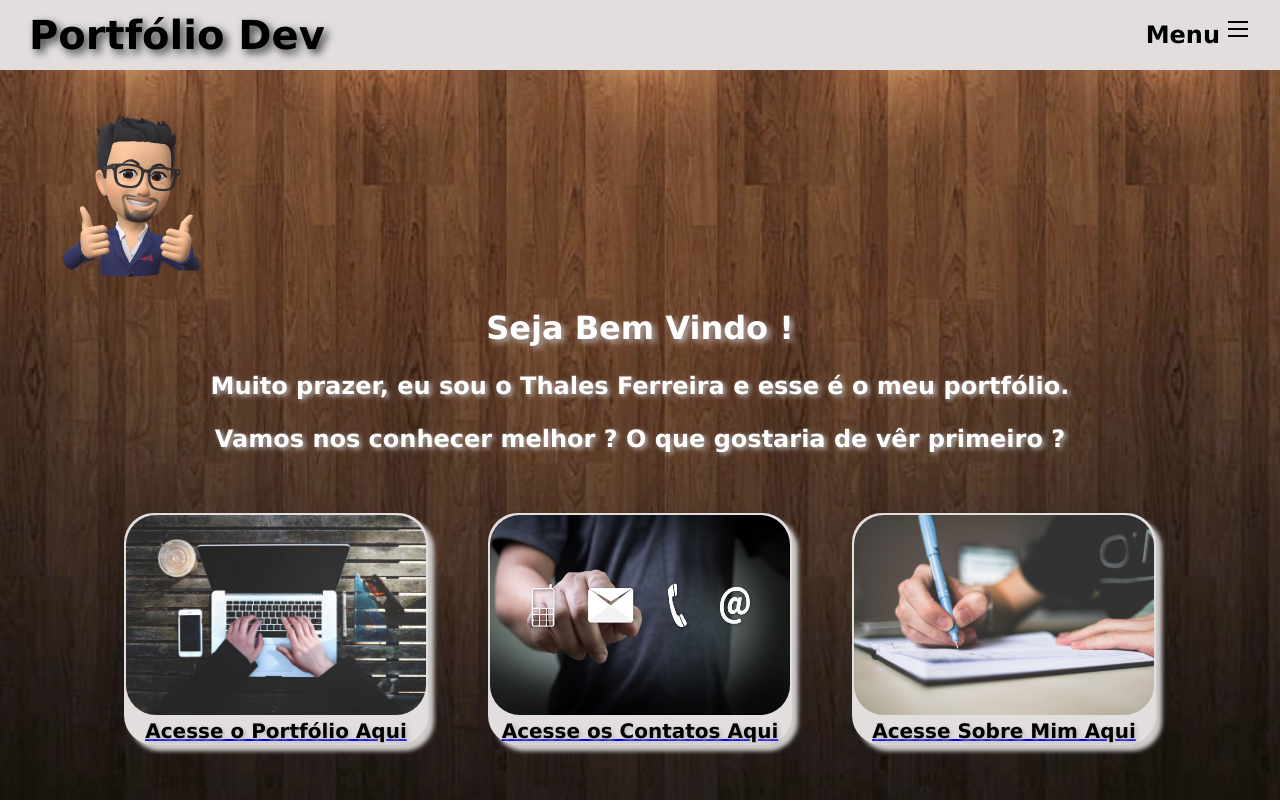
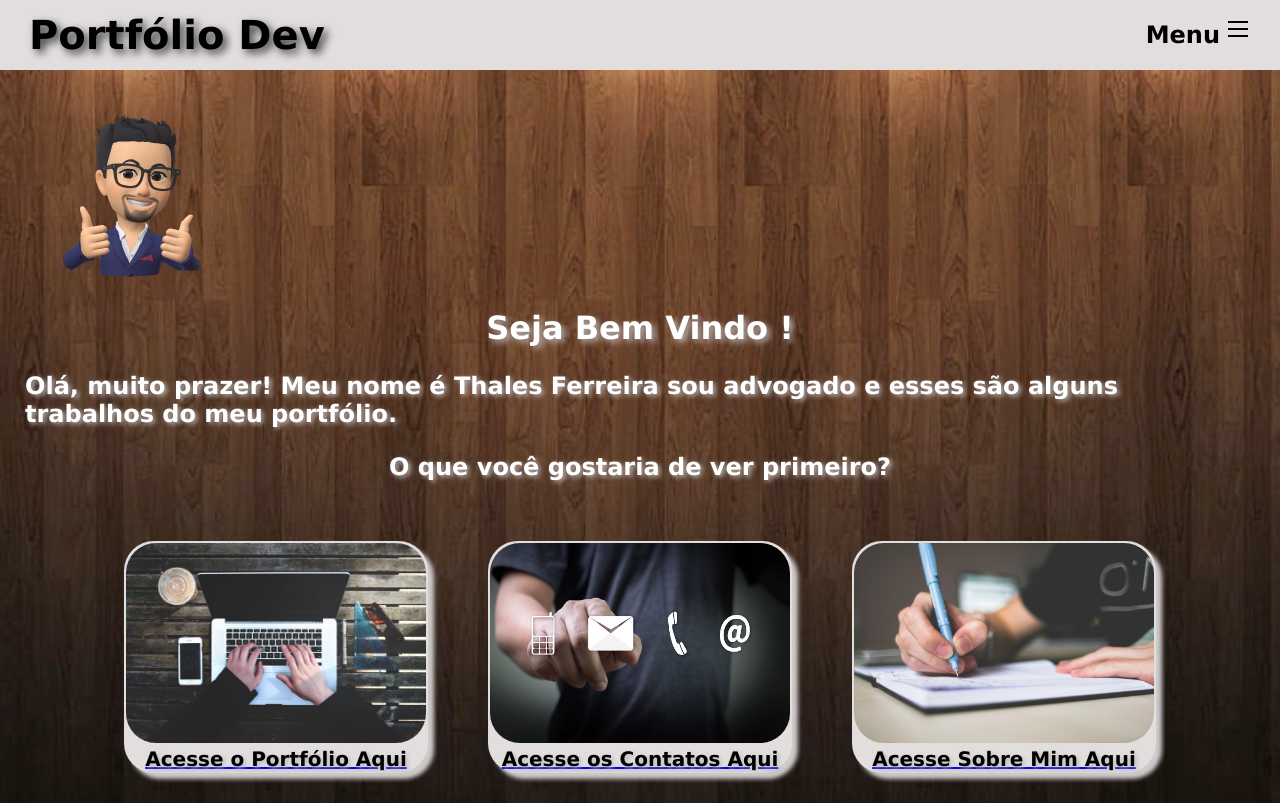
Before and after one commit to ThalesDFerreira/ThalesDFerreira.github.io, a React (Create React App) app: page / in a window 1280 px wide. Built offline with nearby package versions, Linux system fonts and the light colour scheme.

Commit message:
ajustes no texto

```diff
--- a/src/pages/Home.js
+++ b/src/pages/Home.js
@@ -17,8 +17,8 @@ class Home extends React.Component {
             <div>
               <img className="image-avatar" src={AvatarJoia} alt="Home" />
               <h1 className="text" id="text1">Seja Bem Vindo !</h1>
-              <h2 className="text" id="text2">Muito prazer, eu sou o Thales Ferreira e esse é o meu portfólio.</h2>
-              <h2 className="text" id="text3">Vamos nos conhecer melhor ? O que gostaria de vêr primeiro ?</h2>
+              <h2 className="text" id="text2">Olá, muito prazer! Meu nome é Thales Ferreira sou advogado e esses são alguns trabalhos do meu portfólio.</h2>
+              <h2 className="text" id="text3">O que você gostaria de ver primeiro?</h2>
             </div>
             <div className="div-container-conteudo">
               <div className="links-conteudo">
```
